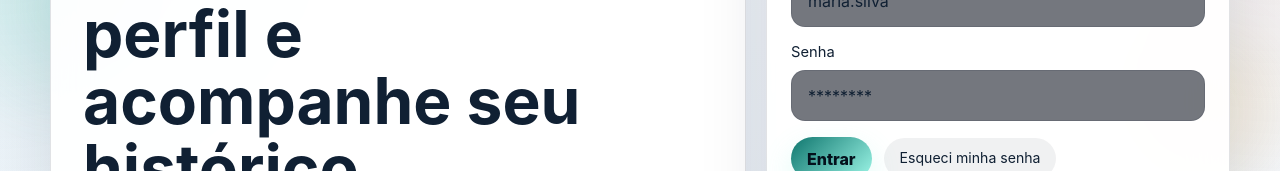
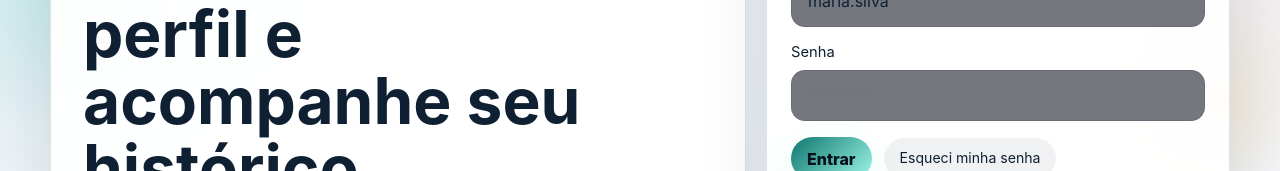
Before and after one commit to nathaliareiss/Gestaodecarreira, a Next.js app in the folder frontend/: page /login in a window 1280 px wide. Shown: the part 176-347 px from the top of the page. Built offline with nearby package versions, Linux system fonts and the light colour scheme; no server answers.

Commit message:
feat: atualiza estilos de input na tela de login, adiciona classe e propriedades de estilo

```diff
--- a/frontend/app/globals.css
+++ b/frontend/app/globals.css
@@ -81,38 +81,38 @@ input:focus {
   background: rgba(8, 16, 30, 0.82);
 }
 
-.form-card--login input {
+.form-card--login .login-input {
   color: #f8fbff !important;
   -webkit-text-fill-color: #f8fbff !important;
   caret-color: #5eead4;
 }
 
-.form-card--login input::placeholder {
-  color: var(--muted);
-}
-
-html[data-theme="light"] .form-card--login input {
+.form-card--login .login-input::placeholder {
+  color: var(--muted);
+}
+
+html[data-theme="light"] .form-card--login .login-input {
   color: #102033 !important;
   -webkit-text-fill-color: #102033 !important;
 }
 
-html[data-theme="light"] .form-card--login input::placeholder {
-  color: var(--muted);
-}
-
-.form-card--login input:-webkit-autofill,
-.form-card--login input:-webkit-autofill:hover,
-.form-card--login input:-webkit-autofill:focus,
-.form-card--login input:-webkit-autofill:active {
+html[data-theme="light"] .form-card--login .login-input::placeholder {
+  color: var(--muted);
+}
+
+.form-card--login .login-input:-webkit-autofill,
+.form-card--login .login-input:-webkit-autofill:hover,
+.form-card--login .login-input:-webkit-autofill:focus,
+.form-card--login .login-input:-webkit-autofill:active {
   -webkit-text-fill-color: #f8fbff !important;
   caret-color: #5eead4;
   transition: background-color 9999s ease-out 0s, color 9999s ease-out 0s;
 }
 
-html[data-theme="light"] .form-card--login input:-webkit-autofill,
-html[data-theme="light"] .form-card--login input:-webkit-autofill:hover,
-html[data-theme="light"] .form-card--login input:-webkit-autofill:focus,
-html[data-theme="light"] .form-card--login input:-webkit-autofill:active {
+html[data-theme="light"] .form-card--login .login-input:-webkit-autofill,
+html[data-theme="light"] .form-card--login .login-input:-webkit-autofill:hover,
+html[data-theme="light"] .form-card--login .login-input:-webkit-autofill:focus,
+html[data-theme="light"] .form-card--login .login-input:-webkit-autofill:active {
   -webkit-text-fill-color: #102033 !important;
 }
 
--- a/frontend/features/auth/view/login-view.tsx
+++ b/frontend/features/auth/view/login-view.tsx
@@ -78,10 +78,12 @@ export function LoginView({
               <label className="field">
                 <span>Login ou e-mail</span>
                 <input
+                  className="login-input"
                   value={dados.login}
                   onChange={(evento) => onLoginChange(evento.target.value)}
                   placeholder="maria.silva"
                   autoComplete="username"
+                  style={{ color: "#f8fbff", WebkitTextFillColor: "#f8fbff" }}
                   required
                 />
               </label>
```
